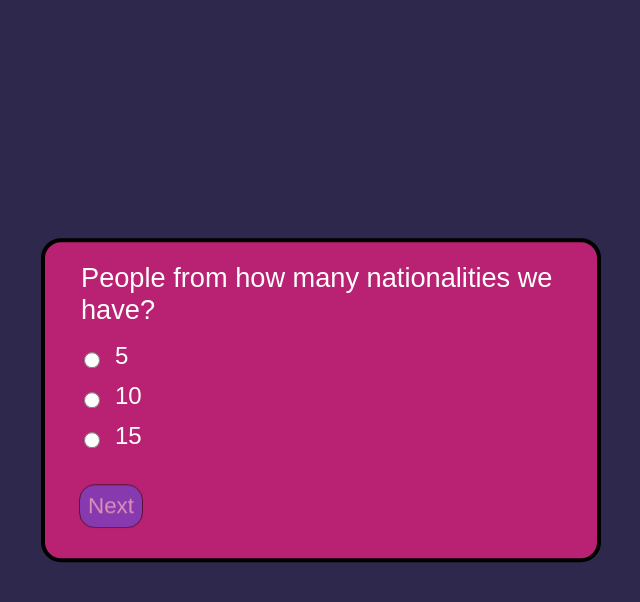
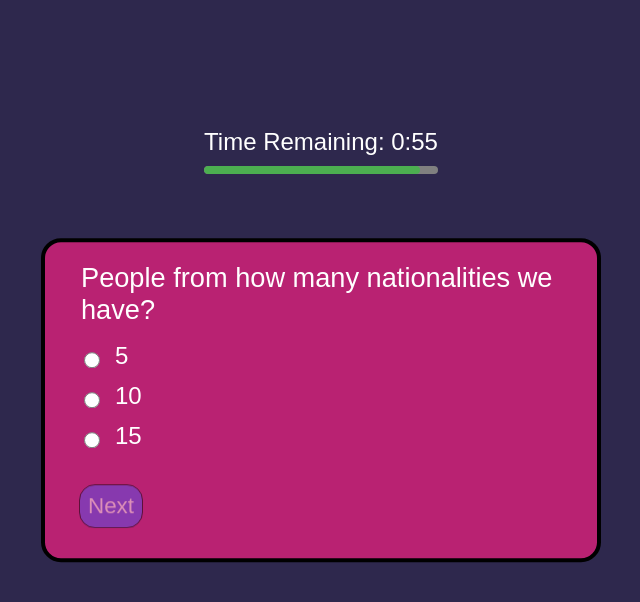
Before and after one commit to yoanastamenova/Flash-Cards-Roadmap, a React (Vite) app: page /game in a window 1280 px wide. Shown: the top 602 px of the page, without its empty margins (319-959 px from the left). Built offline with nearby package versions, Linux system fonts and the light colour scheme.

Commit message:
feat: add Timer function

```diff
--- a/src/components/Card/Card.css
+++ b/src/components/Card/Card.css
@@ -49,7 +49,7 @@ fieldset {
 .button-container {
   display: flex;
   justify-content: flex-start;
-  gap: 18rem;
+  gap: 30rem;
   margin-top: 1rem;
 }
 
--- a/src/components/Card/Card.jsx
+++ b/src/components/Card/Card.jsx
@@ -1,38 +1,19 @@
-import React, { useEffect, useState } from 'react';
+import React, { useEffect, useState, forwardRef, useImperativeHandle } from 'react';
 import "./Card.css";
 import questions from "../../data/questions.json"
 import { useNavigate } from 'react-router-dom';
 import PropTypes from "prop-types";
 
-const Card = ({ onAnswer, onQuestionChange }) => {
-  Card.propTypes = {
-    onAnswer: PropTypes.func,
-    onQuestionChange: PropTypes.func
-  };
-
+const Card = forwardRef(({ onAnswer, onQuestionChange }, ref) => {
   const [currentIndex, setCurrentIndex] = useState(0);
   const [score, setScore] = useState(0);
-
   const [lockedAnswers, setLockedAnswers] = useState({});
   const [selectedAnswer, setSelectedAnswer] = useState('');
-
   const [clickNext, setClickNext] = useState(false);
 
   const currentQuestion = questions[currentIndex];
-  let navigate = useNavigate();
+  const navigate = useNavigate();
 
-  const handleAnswer = (answer) => {
-    if (answer) {
-      setTimeout(() => {
-         if (currentIndex === questions.length - 1) {
-          handleSubmit();
-        } else {
-          setCurrentIndex(currentIndex + 1);
-          if (onQuestionChange) onQuestionChange(currentIndex + 1);
-        }
-      }, 2000);
-    }
-  };
 
   const handleNextClick = () => {
     if(!selectedAnswer) {
@@ -61,6 +42,17 @@ const Card = ({ onAnswer, onQuestionChange }) => {
   }, [currentIndex, onQuestionChange]);
 
   const finalAnswer = lockedAnswers[currentIndex] || selectedAnswer;
+
+  useImperativeHandle(ref, () => ({
+    moveToNextQuestion: () => {
+      if (currentIndex === questions.length - 1) {
+        handleSubmit();
+      } else {
+        setCurrentIndex(currentIndex + 1);
+        if (onQuestionChange) onQuestionChange(currentIndex + 1);
+      }
+    }
+  }), [currentIndex, onQuestionChange, handleSubmit]);
 
   return (
     <div className="card-body">
@@ -95,7 +87,6 @@ const Card = ({ onAnswer, onQuestionChange }) => {
                         setScore((prev) => prev + 5);
                       }
                       onAnswer(answer, currentQuestion.correctAnswer);
-                      handleAnswer(answer);
                     }
                     setSelectedAnswer(answer);
                   }}
@@ -148,6 +139,11 @@ const Card = ({ onAnswer, onQuestionChange }) => {
       </form>
     </div>
   );
+});
+
+Card.propTypes = {
+  onAnswer: PropTypes.func,
+  onQuestionChange: PropTypes.func
 };
-
+Card.displayName = "Card";
 export default Card;
--- a/src/components/Timer/Timer.css
+++ b/src/components/Timer/Timer.css
@@ -0,0 +1,47 @@
+.timer-body {
+    color: white;
+    font-size: 1.5rem;
+    margin-top: 8rem;
+    text-align: center;
+    transition: all 0.3s ease;
+}
+
+.timer-warning {
+    color: #ffaa00;
+    animation: pulse 1s infinite;
+}
+
+.timer-critical {
+    color: #ff4444;
+    animation: pulse 0.5s infinite;
+}
+
+@keyframes pulse {
+    0% { transform: scale(1); }
+    50% { transform: scale(1.05); }
+    100% { transform: scale(1); }
+}
+
+.timer-progress-container {
+    width: 100%;
+    height: 8px;
+    background-color: gray;
+    border-radius: 4px;
+    overflow: hidden;
+    margin-top: 10px;
+}
+
+.timer-progress-bar {
+    height: 100%;
+    background-color: #4CAF50;
+    transition: width 1s linear, background-color 0.3s ease;
+    border-radius: 4px;
+}
+
+.timer-warning .timer-progress-bar {
+    background-color: #ffaa00;
+}
+
+.timer-critical .timer-progress-bar {
+    background-color: #ff4444;
+}
--- a/src/components/Timer/Timer.jsx
+++ b/src/components/Timer/Timer.jsx
@@ -0,0 +1,61 @@
+import React, { useEffect, useRef, useState } from 'react'
+import PropTypes from 'prop-types';
+import "./Timer.css"
+
+
+export default function Timer({seconds, onEnd, resetTrigger}) {
+    Timer.propTypes = {
+    seconds: PropTypes.number.isRequired,
+    onEnd: PropTypes.func,
+    resetTrigger: PropTypes.any
+    };
+
+  const [countdown, setCountdown] = useState(seconds)
+  const timerId = useRef()
+
+  useEffect(() => {
+    setCountdown(seconds)
+    if (timerId.current) {
+      clearInterval(timerId.current)
+    }
+    timerId.current = setInterval(() => {
+      setCountdown(prev => Math.max(0, prev - 1))
+    }, 1000)
+    return () => clearInterval(timerId.current)
+  }, [resetTrigger, seconds])
+
+  useEffect(() => {
+    if(countdown <= 0) {
+        clearInterval(timerId.current)
+        if (onEnd) {
+          onEnd()
+        }
+    }
+  }, [countdown, onEnd])
+
+  // Format seconds to MM:SS
+  const formatTime = (totalSeconds) => {
+    const minutes = Math.floor(totalSeconds / 60);
+    const secs = totalSeconds % 60;
+    return `${minutes}:${secs.toString().padStart(2, '0')}`;
+  };
+
+  const isWarning = countdown <= 10 && countdown > 5;
+  const isCritical = countdown <= 5 && countdown > 0;
+
+  const timerClassName = isCritical ? 'timer-body timer-critical' :
+                         isWarning ? 'timer-body timer-warning' :
+                         'timer-body';
+
+  return (
+    <div className={timerClassName}>
+      <div>Time Remaining: {formatTime(countdown)}</div>
+      <div className="timer-progress-container">
+        <div
+          className="timer-progress-bar"
+          style={{ width: `${(countdown / seconds) * 100}%` }}
+        />
+      </div>
+    </div>
+  )
+}
--- a/src/views/Main/Main.css
+++ b/src/views/Main/Main.css
@@ -14,11 +14,11 @@ body {
 .correct-answer {
   color: white;
   font-size: 1.5rem;
-  margin-top: 18rem;
+  margin-top: 5rem;
 }
 
 .wrong-answer {
   color: white;
   font-size: 1.5rem;
-  margin-top: 18rem;
+  margin-top: 5rem;
 }
--- a/src/views/Main/Main.jsx
+++ b/src/views/Main/Main.jsx
@@ -1,25 +1,50 @@
-import React, { useEffect, useState } from 'react';
+import React, { useEffect, useState, useRef } from 'react';
 import "./Main.css";
 import Card from '../../components/Card/Card';
+import Timer from '../../components/Timer/Timer';
 
 export default function Main() {
   const [selectedAnswer, setSelectedAnswer] = useState('');
   const [correctAnswer, setCorrectAnswer] = useState('');
   const [questionIndex, setQuestionIndex] = useState(0);
+  const [timerResetTrigger, setTimerResetTrigger] = useState(0);
+  const [visitedQuestions, setVisitedQuestions] = useState(new Set([0])); // Track visited questions
+  const cardRef = useRef();
 
   useEffect(() => {
     setSelectedAnswer('');
     setCorrectAnswer('');
   }, [questionIndex]);
 
+  const handleTimerEnd = () => {
+    if (cardRef.current && cardRef.current.moveToNextQuestion) {
+      cardRef.current.moveToNextQuestion();
+    }
+  };
+
+  const handleQuestionChange = (newIndex) => {
+    // Only reset timer if this is a new question we haven't visited before
+    if (!visitedQuestions.has(newIndex)) {
+      setTimerResetTrigger(prev => prev + 1);
+      setVisitedQuestions(prev => new Set([...prev, newIndex]));
+    }
+    setQuestionIndex(newIndex);
+  };
+
   return (
     <div className='main-body'>
+      <Timer
+        seconds={60}
+        onEnd={handleTimerEnd}
+        resetTrigger={timerResetTrigger}
+      />
       <Card
+        ref={cardRef}
         onAnswer={(answer, correct) => {
           setSelectedAnswer(answer);
           setCorrectAnswer(correct);
         }}
-        onQuestionChange={setQuestionIndex}
+        onQuestionChange={handleQuestionChange}
       />
 
       {selectedAnswer && (
```
Also changed, not shown: 1 other file (tests, documents, lock files or other folders).
